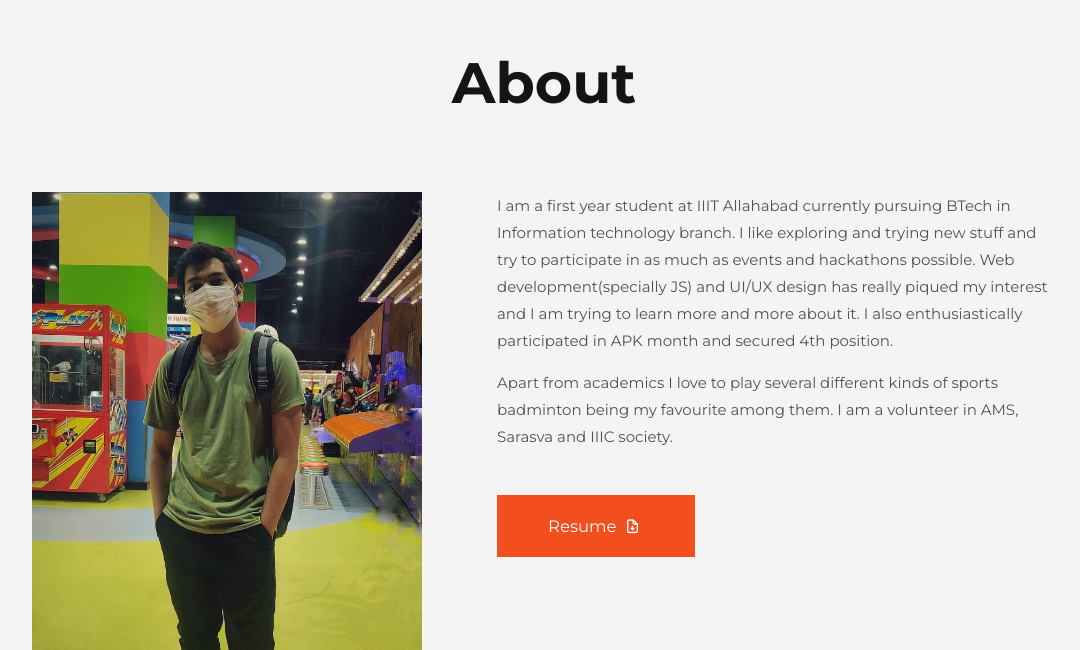
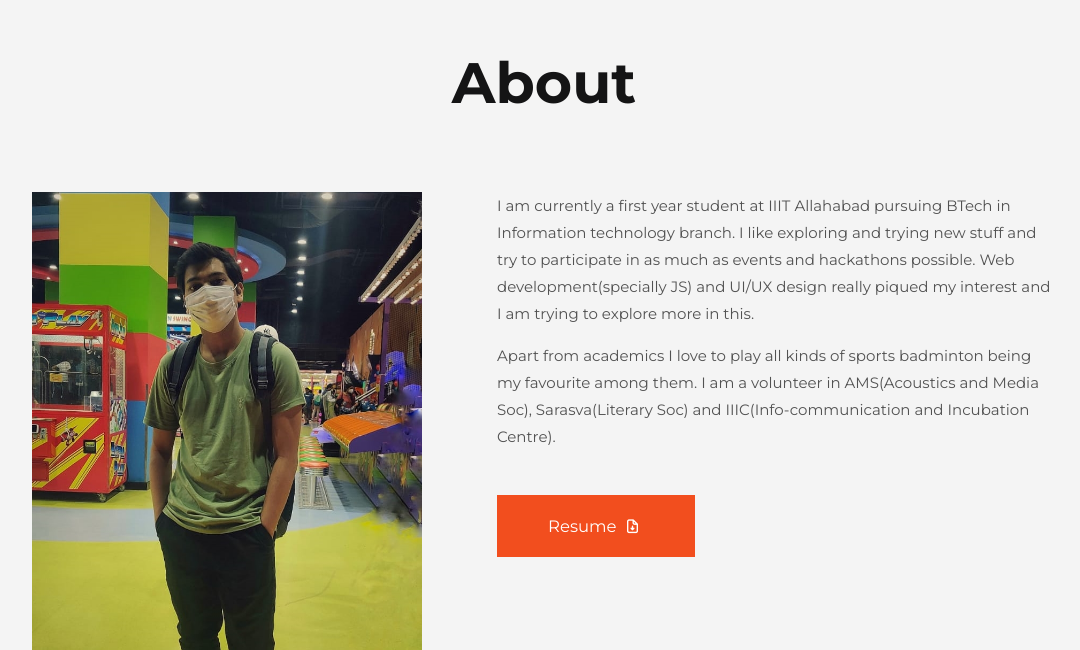
Before and after one commit to SanyamAgrawal07/HINT-Resume-Project, a plain HTML site: page index.html in a window 1280 px wide. Shown: the part 854-1504 px from the top of the page, without its empty margins (96-1176 px from the left). Drawn offline with nearby package versions, Linux system fonts and the light colour scheme.

Commit message:
Update index.html

```diff
--- a/index.html
+++ b/index.html
@@ -69,7 +69,7 @@
           <h1>UI/UX Design & Web Developer</h1>
           <h3>Hi, I'm Sanyam Agrawal</h3>
           <p>
-            Welcome to my HINT project, this is a fully responsive personal
+            Welcome!, this is a fully responsive personal
             portfolio website where you can take a look on my skills and resume.
           </p>
           <a href="#contact" class="btn btn-primary">Let's Talk</a>
@@ -98,18 +98,17 @@
         </div>
         <div class="info">
           <p>
-            I am a first year student at IIIT Allahabad currently pursuing BTech
+            I am currently a first year student at IIIT Allahabad pursuing BTech
             in Information technology branch. I like exploring and trying new
             stuff and try to participate in as much as events and hackathons
-            possible. Web development(specially JS) and UI/UX design has really
-            piqued my interest and I am trying to learn more and more about it.
-            I also enthusiastically participated in APK month and secured 4th
-            position.
+            possible. Web development(specially JS) and UI/UX design really
+            piqued my interest and I am trying to explore more in this.
+
           </p>
           <p>
-            Apart from academics I love to play several different kinds of
+            Apart from academics I love to play all kinds of
             sports badminton being my favourite among them. I am a volunteer in
-            AMS, Sarasva and IIIC society.
+            AMS(Acoustics and Media Soc), Sarasva(Literary Soc) and IIIC(Info-communication and Incubation Centre).
           </p>
           <!-- <div class="read-more-content">
             <p>
```
